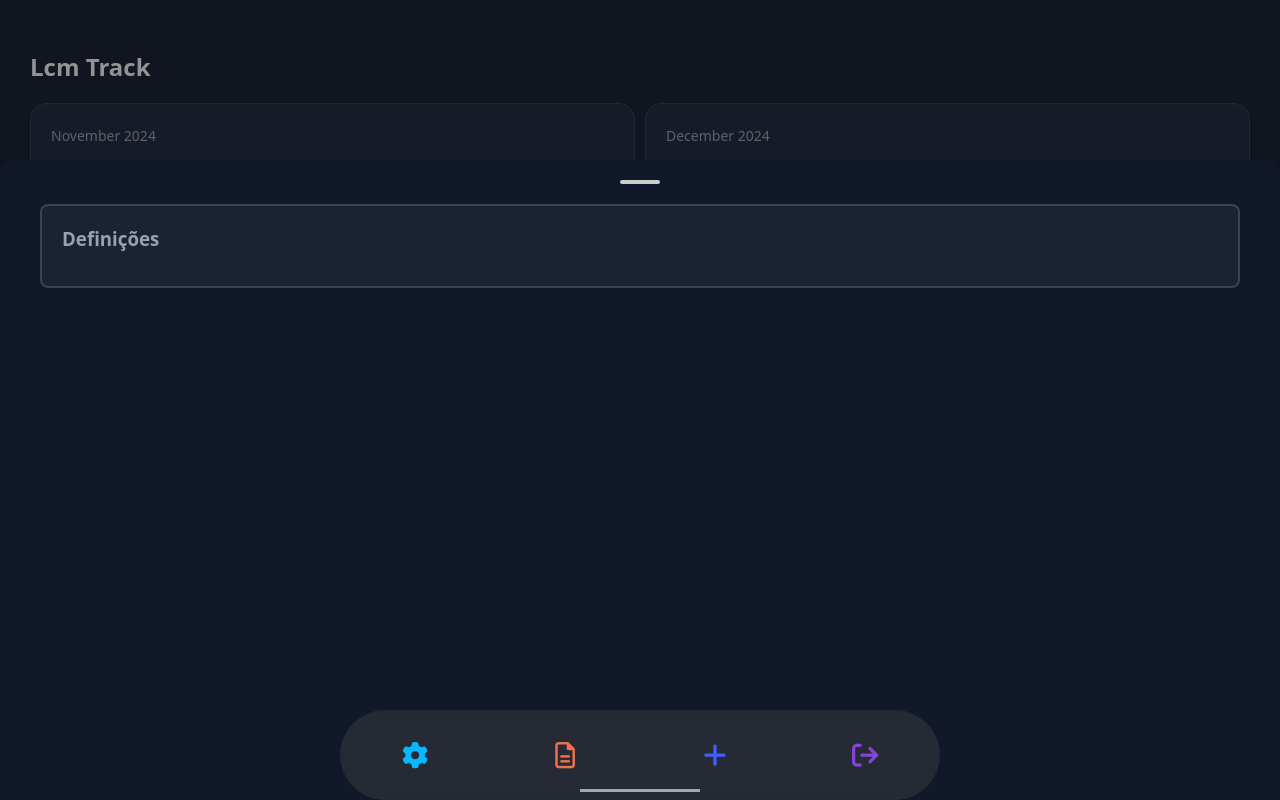
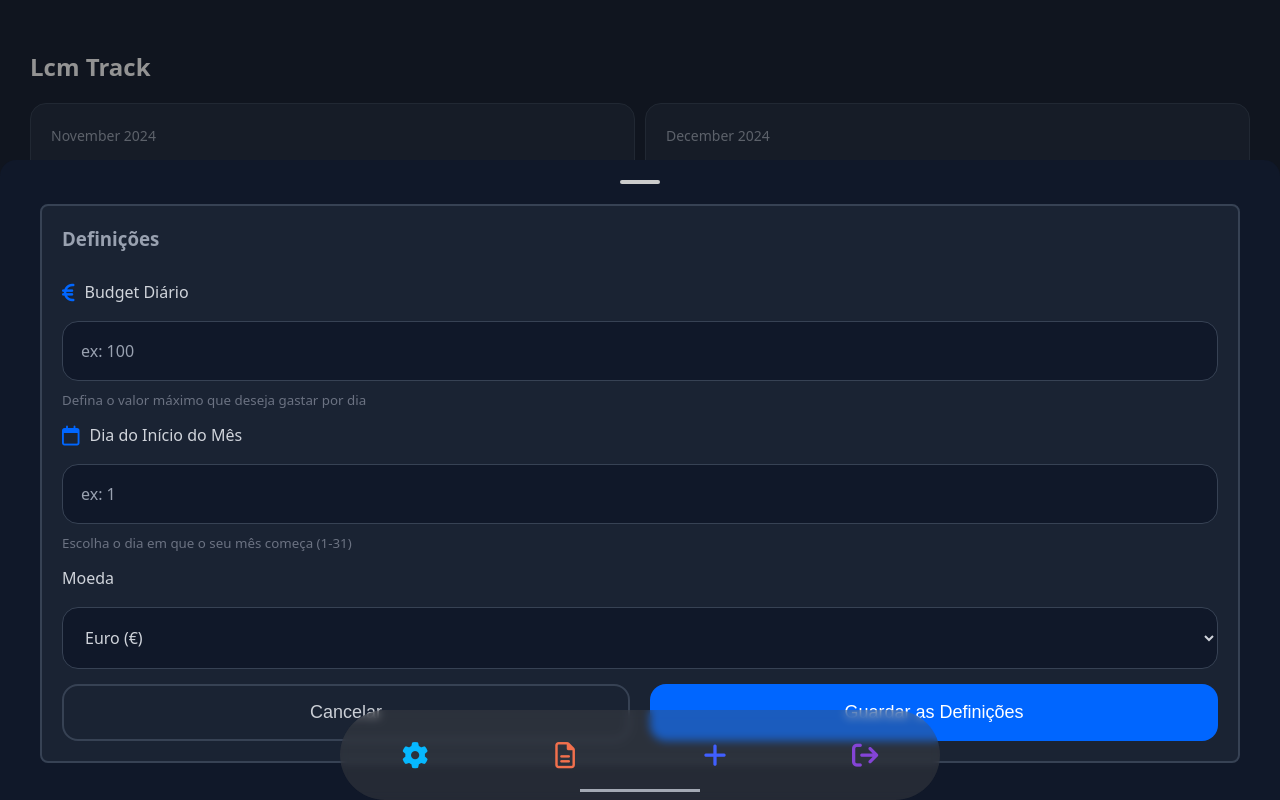
Before and after one commit to NlcmarquesDev/lcm_track, an Angular app in the folder frontend/: page / in a window 1280 px wide. Both pictures are taken after a click on the element 415 px from the left and 755 px from the top of the page. Shown: the top 800 px of the page. Built offline with nearby package versions, Linux system fonts and the light colour scheme.

Commit message:
feito o design da app

```diff
--- a/frontend/src/app/app.component.html
+++ b/frontend/src/app/app.component.html
@@ -17,9 +17,9 @@
   <ng-container [ngSwitch]="modalType">
 
     <!-- Modal de adicionar input -->
-    <app-modal-add-record *ngSwitchCase="'add'" />
+    <app-modal-add-record *ngSwitchCase="'add'" (cancel)="closeModal()" />
     <!-- Modal de definições -->
-    <app-modal-settings *ngSwitchCase="'settings'"></app-modal-settings>
+    <app-modal-settings *ngSwitchCase="'settings'" (cancel)="closeModal()"></app-modal-settings>
 
     <!-- Modal de definições -->
     <app-modal-rapports *ngSwitchCase="'open-rapports'"></app-modal-rapports>
--- a/frontend/src/app/components/modal-add-record/modal-add-record.component.html
+++ b/frontend/src/app/components/modal-add-record/modal-add-record.component.html
@@ -4,6 +4,29 @@
     <h3 class="modal-title">Adicionar Gasto</h3>
   </div>
   <div class="modal-body">
-
+    <div class="card-input">
+      <div class="card-input_header">
+        <i class="fa-regular fa-calendar fa-lg"></i>
+        <h4>Dia do Mês</h4>
+      </div>
+      <input type="number" id="input-euro" placeholder="1 - 31" required>
+    </div>
+    <div class="card-input">
+      <div class="card-input_header">
+        <i class="fa-solid fa-euro-sign fa-lg"></i>
+        <h4>Valor Gasto</h4>
+      </div>
+      <input type="number" placeholder="ex: 10.00" required>
+    </div>
+    <div class="card-info">
+      <small>Informação</small>
+      <p>
+        Preencha os campos para adicionar o gasto.
+      </p>
+    </div>
+    <div class="card-btns">
+      <button class="btn" (click)="onCancel()">Cancelar</button>
+      <button class="btn btn-primary">Adicionar</button>
+    </div>
   </div>
 </div>
--- a/frontend/src/app/components/modal-add-record/modal-add-record.component.scss
+++ b/frontend/src/app/components/modal-add-record/modal-add-record.component.scss
@@ -16,83 +16,86 @@
 .modal-body {
   display: flex;
   flex-direction: column;
-  gap: 15px;
+  gap: 35px;
+  margin-top: 30px;
 }
-.container-rapport {
-  padding: 10px;
-  border: 2px solid $border;
-  border-radius: 8px;
-  background-color: $inside-card;
-}
-
-.container-rapport-live {
-  padding: 10px;
-  border: 2px solid #183999;
-  border-radius: 8px;
-  background-color: #1e2c4a;
-}
-
 .positive {
   font-weight: bold;
-}
-.positive-bar {
-  background-color: $success;
-}
-.negative-bar {
-  background-color: $danger;
 }
 
 .negative {
   font-weight: bold;
 }
-table {
-  width: 100%;
-  border-collapse: separate;
+
+.card-input {
+  display: flex;
+  flex-direction: column;
+  gap: 10px;
+
+  &_header {
+    display: flex;
+    align-items: center;
+    gap: 10px;
+
+    h4 {
+      font-family: $font-main;
+      color: $color-text-cards;
+      font-weight: 500;
     }
-th,
-td {
-  text-align: left;
+    i {
+      color: $primary;
+    }
+  }
+  &_small {
+    color: $small-text;
   }
 
-.rapport {
-  &__header {
-    display: flex;
-    justify-content: space-between;
-    align-items: center;
+  label {
     font-family: $font-main;
-    font-weight: bold;
-    margin-bottom: 10px;
-    font-size: 18px;
-  }
-  &__status {
-    color: #4fa1ff;
-    font-size: small;
-  }
-  &__rapport {
-    margin-top: 15px;
+    color: $color-text;
   }
 
-  &__rapport th {
-    font-size: 13px;
-    font-weight: 400;
+  input {
+    padding: 18px;
+    border-radius: 16px;
+    border: 1px solid $border;
+    background-color: $bg;
+    color: $color-text-cards;
+    font-family: $font-main;
+    font-size: 16px;
+
+    &::placeholder {
       color: $text-cards;
-    padding-bottom: 8px;
-  }
-  &_statusBar {
-    margin-top: 15px;
-    width: 100%;
-    height: 8px;
-    border-radius: 15px;
-    overflow: hidden;
-    display: flex;
-    &__filled {
-      height: 100%;
-      transition: width 0.5s ease-in-out;
-    }
-    &__empty {
-      height: 100%;
-      background: $text-cards;
-      flex-grow: 1;
     }
   }
+  select {
+    padding: 18px;
+    border-radius: 16px;
+    border: 1px solid $border;
+    background-color: $bg;
+    color: $color-text-cards;
+    font-family: $font-main;
+    font-size: 16px;
   }
+}
+.card-info {
+  display: flex;
+  flex-direction: column;
+  gap: 10px;
+  border: 2px solid $info-border;
+  border-radius: 18px;
+  padding: 20px;
+  background-color: $info-bg;
+  color: $info-text;
+  line-height: 1.5;
+
+  small {
+    font-weight: bold;
+    color: #8cc4ff;
+  }
+}
+
+.card-btns {
+  display: flex;
+  gap: 20px;
+}
--- a/frontend/src/app/components/modal-add-record/modal-add-record.component.ts
+++ b/frontend/src/app/components/modal-add-record/modal-add-record.component.ts
@@ -1,11 +1,15 @@
-import { Component } from '@angular/core';
+import { Component, Output, EventEmitter } from '@angular/core';
 
 @Component({
   selector: 'app-modal-add-record',
   imports: [],
   templateUrl: './modal-add-record.component.html',
-  styleUrl: './modal-add-record.component.scss'
+  styleUrl: './modal-add-record.component.scss',
 })
 export class ModalAddRecordComponent {
+  @Output() cancel = new EventEmitter<void>();
 
+  onCancel() {
+    this.cancel.emit(); // <- avisa o pai
+  }
 }
--- a/frontend/src/app/components/modal-close-month/modal-close-month.component.html
+++ b/frontend/src/app/components/modal-close-month/modal-close-month.component.html
@@ -26,7 +26,7 @@
     </div>
     <div class="card-input">
       <div class="card-input_header">
-        <span><i class="fa-regular fa-calendar"></i></span>
+        <i class="fa-regular fa-calendar fa-lg"></i>
         <h4>Nome do Novo Mês</h4>
       </div>
       <input type="text" placeholder="ex: Dezembro 2026">
--- a/frontend/src/app/components/modal-close-month/modal-close-month.component.scss
+++ b/frontend/src/app/components/modal-close-month/modal-close-month.component.scss
@@ -30,7 +30,7 @@
 
   h5 {
     font-family: $font-main;
-    color: $color-text;
+    color: $color-text-cards;
     margin-bottom: 10px;
   }
 
@@ -70,6 +70,7 @@
 
   &_header {
     display: flex;
+    align-items: center;
     gap: 10px;
     margin-bottom: 8px;
 
@@ -77,6 +78,9 @@
       font-family: $font-main;
       color: $gray-text;
       font-weight: 500;
+    }
+    i {
+      color: $primary;
     }
   }
 
--- a/frontend/src/app/components/modal-settings/modal-settings.component.html
+++ b/frontend/src/app/components/modal-settings/modal-settings.component.html
@@ -4,6 +4,36 @@
     <h3 class="modal-title">Definições</h3>
   </div>
   <div class="modal-body">
-
+    <div class="card-input">
+      <div class="card-input_header">
+        <i class="fa-solid fa-euro-sign fa-lg"></i>
+        <h4>Budget Diário</h4>
+      </div>
+      <input type="text" id="input-euro" placeholder="ex: 100">
+      <small class="card-input_small">Defina o valor máximo que deseja gastar por dia</small>
+    </div>
+    <div class="card-input">
+      <div class="card-input_header">
+        <i class="fa-regular fa-calendar fa-lg"></i>
+        <h4>Dia do Início do Mês</h4>
+      </div>
+      <input type="number" placeholder="ex: 1">
+      <small class="card-input_small">Escolha o dia em que o seu mês começa (1-31)</small>
+    </div>
+    <div class="card-input">
+      <div class="card-input_header">
+        <h4>Moeda</h4>
+      </div>
+      <select>
+        <option value="euro">Euro (€)</option>
+        <option value="dollar">Dólar ($)</option>
+        <option value="libra">Libra (£)</option>
+        <option value="iene">Iene (¥)</option>
+      </select>
+    </div>
+    <div class="card-btns">
+      <button class="btn" (click)="onCancel()">Cancelar</button>
+      <button class="btn btn-primary">Guardar as Definições</button>
+    </div>
   </div>
 </div>
--- a/frontend/src/app/components/modal-settings/modal-settings.component.scss
+++ b/frontend/src/app/components/modal-settings/modal-settings.component.scss
@@ -17,6 +17,7 @@
   display: flex;
   flex-direction: column;
   gap: 15px;
+  margin-top: 30px;
 }
 .container-rapport {
   padding: 10px;
@@ -35,64 +36,64 @@
 .positive {
   font-weight: bold;
 }
-.positive-bar {
-  background-color: $success;
-}
-.negative-bar {
-  background-color: $danger;
-}
 
 .negative {
   font-weight: bold;
 }
-table {
-  width: 100%;
-  border-collapse: separate;
-}
-th,
-td {
-  text-align: left;
-}
 
-.rapport {
-  &__header {
+.card-input {
+  display: flex;
+  flex-direction: column;
+  gap: 10px;
+
+  &_header {
     display: flex;
-    justify-content: space-between;
     align-items: center;
-    font-family: $font-main;
-    font-weight: bold;
-    margin-bottom: 10px;
-    font-size: 18px;
+    gap: 10px;
+    margin-bottom: 8px;
+
+    h4 {
+      font-family: $font-main;
+      color: $color-text-cards;
+      font-weight: 500;
+    }
+    i {
+      color: $primary;
+    }
   }
-  &__status {
-    color: #4fa1ff;
-    font-size: small;
-  }
-  &__rapport {
-    margin-top: 15px;
+  &_small {
+    color: $small-text;
   }
 
-  &__rapport th {
-    font-size: 13px;
-    font-weight: 400;
-    color: $text-cards;
-    padding-bottom: 8px;
+  label {
+    font-family: $font-main;
+    color: $color-text;
   }
-  &_statusBar {
-    margin-top: 15px;
-    width: 100%;
-    height: 8px;
-    border-radius: 15px;
-    overflow: hidden;
-    display: flex;
-    &__filled {
-      height: 100%;
-      transition: width 0.5s ease-in-out;
-    }
-    &__empty {
-      height: 100%;
-      background: $text-cards;
-      flex-grow: 1;
+
+  input {
+    padding: 18px;
+    border-radius: 16px;
+    border: 1px solid $border;
+    background-color: $bg;
+    color: $color-text-cards;
+    font-family: $font-main;
+    font-size: 16px;
+
+    &::placeholder {
+      color: $text-cards;
     }
   }
+  select {
+    padding: 18px;
+    border-radius: 16px;
+    border: 1px solid $border;
+    background-color: $bg;
+    color: $color-text-cards;
+    font-family: $font-main;
+    font-size: 16px;
+  }
 }
+.card-btns {
+  display: flex;
+  gap: 20px;
+}
--- a/frontend/src/app/components/modal-settings/modal-settings.component.ts
+++ b/frontend/src/app/components/modal-settings/modal-settings.component.ts
@@ -1,11 +1,15 @@
-import { Component } from '@angular/core';
+import { Component, Output, EventEmitter } from '@angular/core';
 
 @Component({
   selector: 'app-modal-settings',
   imports: [],
   templateUrl: './modal-settings.component.html',
-  styleUrl: './modal-settings.component.scss'
+  styleUrl: './modal-settings.component.scss',
 })
 export class ModalSettingsComponent {
+  @Output() cancel = new EventEmitter<void>();
 
+  onCancel() {
+    this.cancel.emit(); // <- avisa o pai
+  }
 }
--- a/frontend/src/variables.scss
+++ b/frontend/src/variables.scss
@@ -16,7 +16,11 @@ $inside-card: #242f40;
 $color-text-cards: #d0d4db;
 $warning-bg: #2f2e30;
 $warning-border: #6b4618;
+$info-bg: #1e2c4a;
+$info-border: #1d306b;
+$info-text: #6c97cc;
 $gray-text: #cbcfd6;
+$small-text: #6b7282;
 
 // Typography
 $font-main: ui-sans-serif, system-ui, sans-serif, "Apple Color Emoji",
```
Lines whose indentation alone changed are shown as unchanged.
